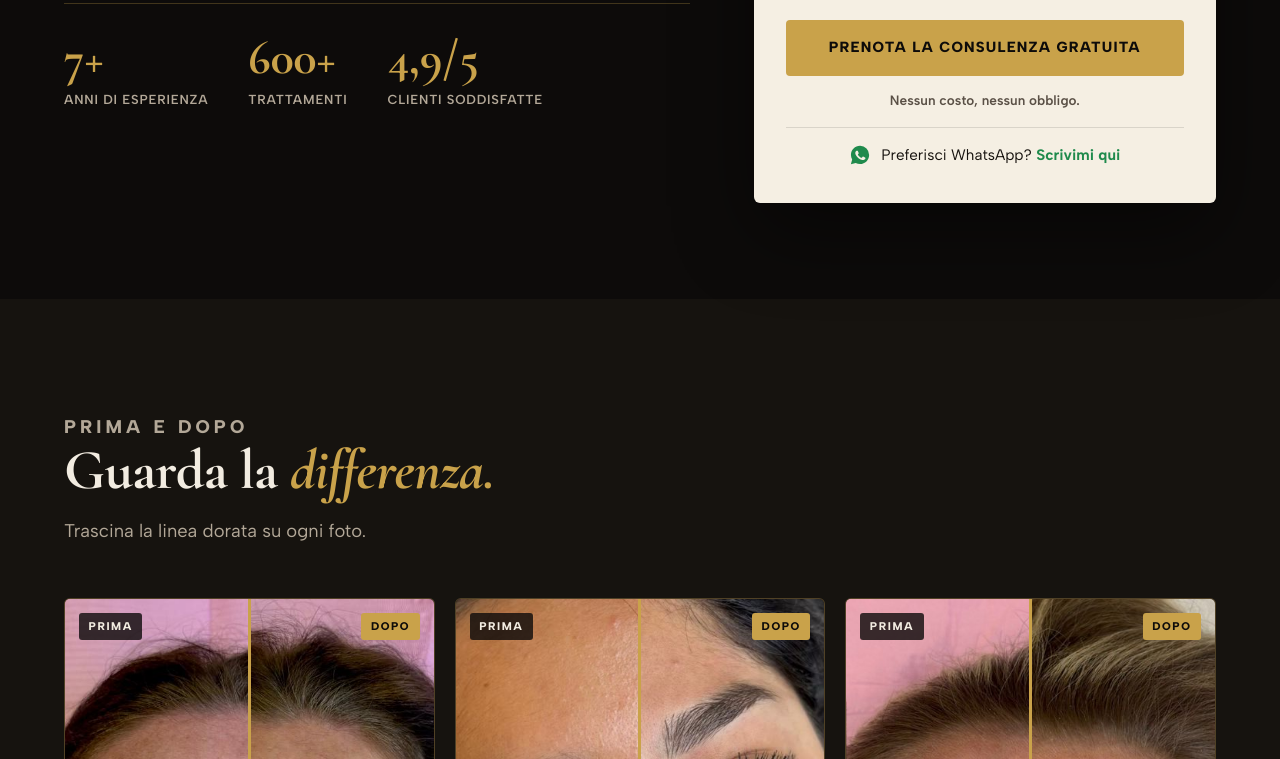
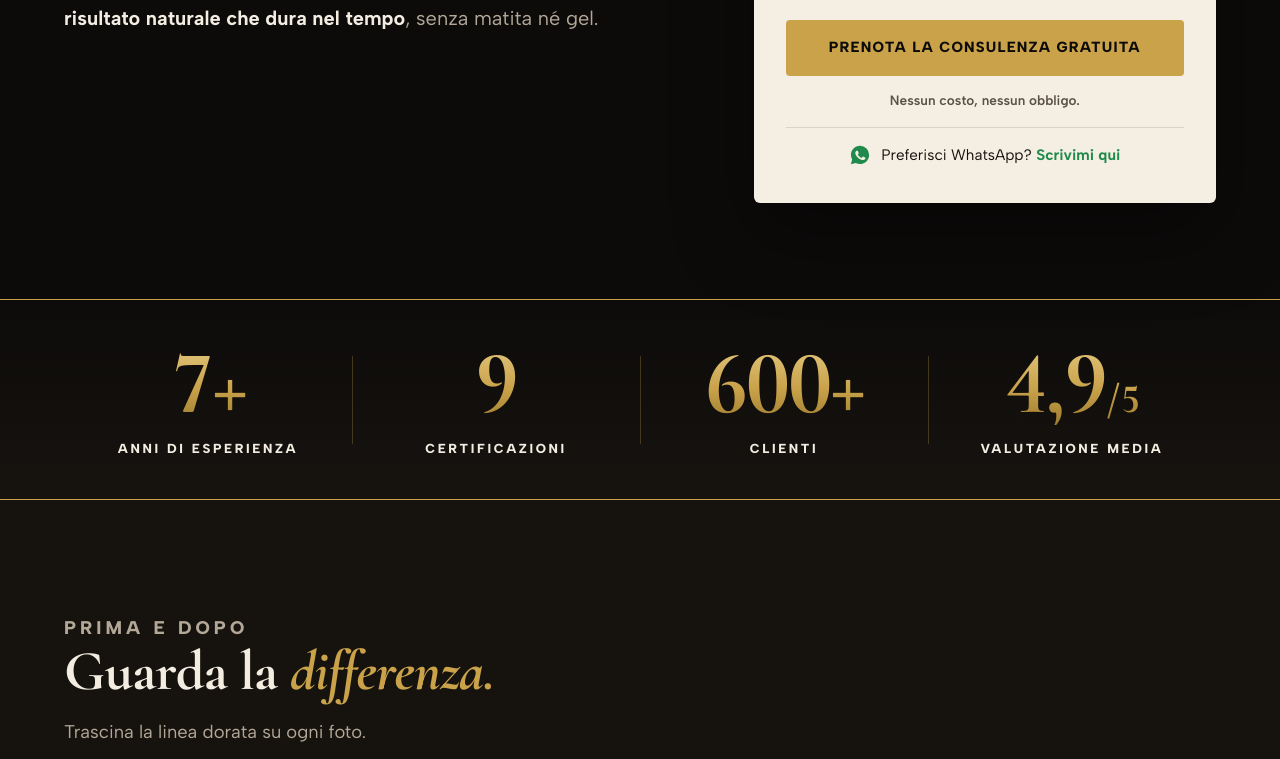
Before and after one commit to vannarellifabrizio-hash/giorgiana-landing, a plain HTML site: page index.html in a window 1280 px wide. Shown: the part 667-1426 px from the top of the page. Drawn offline with nearby package versions, Linux system fonts and the light colour scheme.

Commit message:
Fascia numeri in evidenza con conteggio animato
Co-Authored-By: Claude Opus 5.5 <noreply@anthropic.com>

```diff
--- a/index.html
+++ b/index.html
@@ -157,6 +157,34 @@ fbq('track', 'ViewContent');
   .radio-opt input{accent-color:var(--gold-dark);}
   .form-card .btn{width:100%; margin-top:6px; padding:1.15em 1em; font-size:.92rem;}
   .form-card .reassure{margin:14px 0 0; text-align:center; font-size:.85rem; font-weight:600; color:var(--ink-soft);}
+
+
+  /* ---- Fascia numeri ---- */
+  .numbers{
+    padding:0; background:linear-gradient(180deg, var(--black) 0%, var(--black-2) 100%);
+    border-top:1px solid var(--gold); border-bottom:1px solid var(--gold);
+  }
+  .numbers .wrap{display:grid; grid-template-columns:repeat(4,1fr);}
+  .num-item{padding:44px 16px 40px; text-align:center; position:relative;}
+  .num-item + .num-item::before{content:""; position:absolute; left:0; top:28%; bottom:28%; width:1px; background:var(--line-dark);}
+  .num-item b{
+    display:block; font-family:"Cormorant Garamond", Georgia, serif; font-weight:700; line-height:.9;
+    font-size:clamp(3.4rem, 7vw, 6.2rem); letter-spacing:-.02em;
+    background:linear-gradient(180deg, var(--gold-light) 0%, var(--gold) 55%, var(--gold-dark) 100%);
+    -webkit-background-clip:text; background-clip:text; color:transparent;
+    font-variant-numeric:lining-nums tabular-nums;
+  }
+  .num-item b small{font-size:.45em; letter-spacing:0;}
+  .num-item span{
+    display:block; margin-top:14px; font-size:.82rem; font-weight:800; letter-spacing:.2em; text-transform:uppercase; color:var(--on-dark);
+  }
+  @media (max-width:860px){
+    .numbers .wrap{grid-template-columns:1fr 1fr; padding:0;}
+    .num-item:nth-child(3)::before{display:none;}
+    .num-item:nth-child(n+3){border-top:1px solid var(--line-dark);}
+    .num-item{padding:30px 10px 28px;}
+    .num-item span{font-size:.7rem; letter-spacing:.14em; margin-top:10px;}
+  }
 
   /* ---- Prima e dopo ---- */
   .gallery{display:grid; grid-template-columns:repeat(3,1fr); gap:20px;}
@@ -417,11 +445,6 @@ fbq('track', 'ViewContent');
         <p class="eyebrow">Microblading · Powder Brows · Roma Talenti</p>
         <h1>Sopracciglia perfette. <em>Ogni mattina.</em></h1>
         <p class="lede">Forma disegnata sul tuo viso, colore creato sulla tua pelle. <strong>Un risultato naturale che dura nel tempo</strong>, senza matita né gel.</p>
-        <div class="stats">
-          <div><b>7+</b><span>anni di esperienza</span></div>
-          <div><b>600+</b><span>trattamenti</span></div>
-          <div><b>4,9/5</b><span>clienti soddisfatte</span></div>
-        </div>
       </div>
       <div class="form-card" id="hero-form">
         <h2>Consulenza gratuita</h2>
@@ -452,6 +475,15 @@ fbq('track', 'ViewContent');
           <a class="wa-link" href="https://wa.me/393481180868?text=Ciao%20Giorgiana%2C%20vorrei%20prenotare%20la%20consulenza%20gratuita" target="_blank" rel="noopener"><svg viewBox="0 0 24 24" fill="currentColor" aria-hidden="true"><path d="M12.04 2C6.58 2 2.13 6.45 2.13 11.91c0 1.75.46 3.45 1.32 4.95L2.05 22l5.25-1.38a9.9 9.9 0 0 0 4.74 1.21h.01c5.46 0 9.91-4.45 9.91-9.91A9.85 9.85 0 0 0 12.04 2Zm5.8 14.15c-.24.68-1.42 1.3-1.95 1.34-.5.05-.97.23-3.27-.68-2.77-1.09-4.52-3.92-4.66-4.1-.13-.18-1.11-1.48-1.11-2.82 0-1.34.7-2 .95-2.27.25-.27.54-.34.72-.34h.52c.17 0 .39-.06.61.47.24.56.79 1.92.86 2.06.07.14.11.3.02.48-.09.18-.14.3-.27.46-.14.16-.29.36-.41.48-.14.14-.28.28-.12.56.16.27.71 1.17 1.52 1.9 1.05.93 1.93 1.22 2.2 1.36.27.14.43.11.59-.07.16-.18.68-.79.86-1.07.18-.27.36-.23.61-.14.25.09 1.59.75 1.86.89.27.14.45.2.52.32.07.11.07.66-.17 1.34Z"/></svg><span>Preferisci WhatsApp? <strong>Scrivimi qui</strong></span></a>
         </form>
       </div>
+    </div>
+  </section>
+
+  <section class="numbers" aria-label="Giorgiana in numeri">
+    <div class="wrap">
+      <div class="num-item"><b data-count="7" data-suffix="+">7+</b><span>anni di esperienza</span></div>
+      <div class="num-item"><b data-count="9">9</b><span>certificazioni</span></div>
+      <div class="num-item"><b data-count="600" data-suffix="+">600+</b><span>clienti</span></div>
+      <div class="num-item"><b>4,9<small>/5</small></b><span>valutazione media</span></div>
     </div>
   </section>
 
@@ -564,11 +596,6 @@ fbq('track', 'ViewContent');
         <h2>Giorgiana <em>Bertolino</em></h2>
         <p>Mi occupo <strong>solo di sopracciglia</strong> da oltre 7 anni. Ho iniziato come truccatrice, poi mi sono specializzata nella pigmentazione: il dettaglio delle sopracciglia cambia tutto il viso.</p>
         <p>Ogni forma la <strong>disegno a mano, davanti allo specchio, insieme a te</strong>.</p>
-        <div class="creds">
-          <div><b>7+</b><span>anni</span></div>
-          <div><b>9</b><span>certificazioni</span></div>
-          <div><b>600+</b><span>clienti</span></div>
-        </div>
       </div>
     </div>
   </section>
@@ -778,6 +805,29 @@ fbq('track', 'ViewContent');
     });
   })();
 
+
+  (function(){
+    var els = document.querySelectorAll('.num-item b[data-count]');
+    if(!els.length || !('IntersectionObserver' in window)) return;
+    if(window.matchMedia && window.matchMedia('(prefers-reduced-motion: reduce)').matches) return;
+    var io = new IntersectionObserver(function(entries){
+      entries.forEach(function(entry){
+        if(!entry.isIntersecting) return;
+        var el = entry.target, target = +el.getAttribute('data-count'), suffix = el.getAttribute('data-suffix') || '';
+        io.unobserve(el);
+        var start = null, dur = 1400;
+        function step(t){
+          if(start === null) start = t;
+          var k = Math.min(1, (t - start) / dur), eased = 1 - Math.pow(1 - k, 3);
+          el.textContent = Math.round(target * eased) + suffix;
+          if(k < 1) requestAnimationFrame(step);
+        }
+        requestAnimationFrame(step);
+      });
+    }, {threshold: 0.6});
+    els.forEach(function(el){ io.observe(el); });
+  })();
+
   (function(){
     var bar = document.getElementById('mobileBar');
     var formCard = document.getElementById('hero-form');
```
